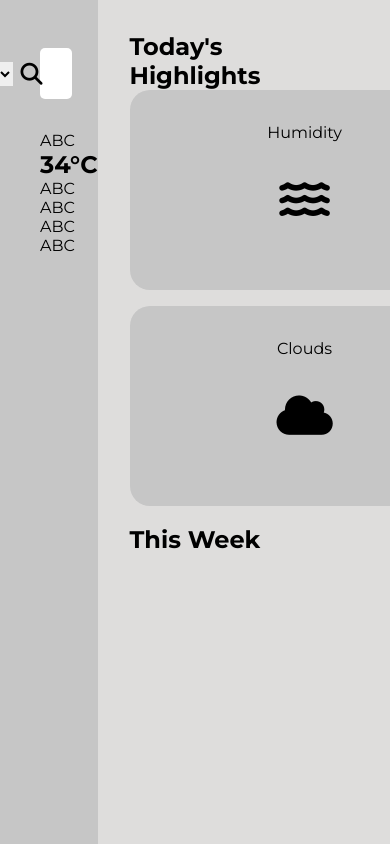
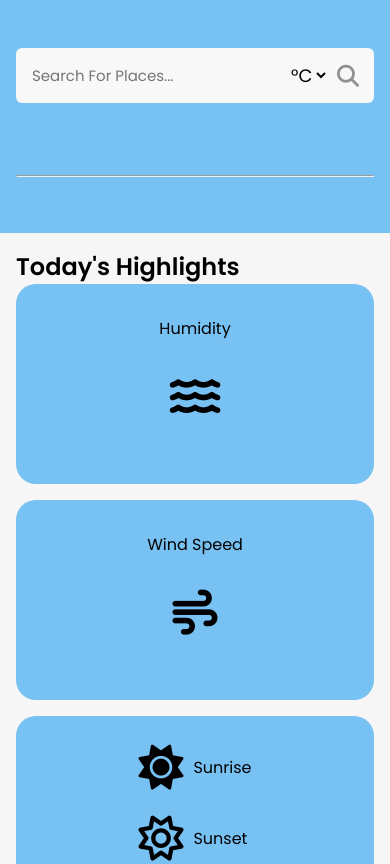
Before and after one commit to DaShrimp/FE-FinalProject-WeatherApp, a plain HTML site: page index.html in a window 390 px wide. Shown: the top 864 px of the page. Drawn offline with Linux system fonts and the light colour scheme.

Commit message:
Add files via upload
First commit

```diff
--- a/index.html
+++ b/index.html
@@ -1,105 +1,85 @@
 <!DOCTYPE html>
 <html lang="en">
-
 <head>
-    <meta charset="UTF-8">
-    <meta name="viewport" content="width=device-width, initial-scale=1.0">
-    <title>Wheather app</title>
-    <link rel="stylesheet" href="style.css" />
-    <link rel="stylesheet" href="https://cdnjs.cloudflare.com/ajax/libs/font-awesome/6.6.0/css/all.min.css"
-        integrity="sha512-Kc323vGBEqzTmouAECnVceyQqyqdsSiqLQISBL29aUW4U/M7pSPA/gEUZQqv1cwx4OnYxTxve5UMg5GT6L4JJg=="
-        crossorigin="anonymous" referrerpolicy="no-referrer" />
-    <script defer src="script.js"></script>
+    <meta charset="UTF-8"/>
+    <meta name="viewport" content="width=device-width, initial-scale=1.0"/>
+    <title>Weather App</title>
+    <link rel="icon" href="./asset/icon.png" type="image/png">
+    <link rel="stylesheet" href="./style.css">
+    <script defer src="./script.js"></script>
+    <link rel="stylesheet"
+    href="https://cdnjs.cloudflare.com/ajax/libs/font-awesome/6.6.0/css/all.min.css"
+    integrity="sha512-Kc323vGBEqzTmouAECnVceyQqyqdsSiqLQISBL29aUW4U/M7pSPA/gEUZQqv1cwx4OnYxTxve5UMg5GT6L4JJg=="
+    crossorigin="anonymous"
+    referrerpolicy="no-referrer" />
 </head>
-
 <body>
     <div class="container">
         <div class="weather-input">
             <div class="input-group">
-                <input
-                    type="text"
-                    name=""
-                    id="userLocation"
-                    placeholder="Search for places..."
-                />
+               <input type="text" id="userLocation" placeholder="Search for places...">
 
-                <select class="converter" id="converter">
-                    <option value="">°C</option>
-                    <option value="">°F</option>
-                </select>
+               <select id="converter" class="converter">
+                <option>°C</option>
+                <option>°F</option>
+               </select>
 
-                <i class="fa fa-search"></i>
+               <i class="fa fa-search" onclick="findUserLocation()"></i>
             </div>
 
-                <div class="weatherIcon">ABC</div>
-                <h2 class="temperature">34°C</h2>
-                <div class="feelslike">ABC</div>
-                <div class="description">ABC</div>
-                <div class="date">ABC</div>
-                <div class="city">ABC</div>
+            <div class="weatherIcon"></div>
+            <h2 class="temperature"></h2>
+            <div class="feelsLike"></div>
+            <div class="description"></div>
+            <hr>
+            <div class="date"></div>
+            <div class="city"></div>
         </div>
 
         <div class="weather-output">
-
             <h2 class="heading">Today's Highlights</h2>
-            <div class="Highlight">
-
-                <!-- HUMIDITY -->
+            <div class="Highlights">
                 <div class="humidity">
                     Humidity
                     <i class="fa-solid fa-water"></i>
                     <h1 id="HValue"></h1>
                 </div>
-
-                <!-- WIND SPEED -->
                 <div class="wind-speed">
                     Wind Speed
                     <i class="fa-solid fa-wind"></i>
                     <h1 id="WValue"></h1>
                 </div>
-
-                <!-- SUN -->
                 <div class="sun">
                     <span>
                         <i class="fa-solid fa-sun"></i>
-                        <p><span id="SRValue">Sunrise</span></p>
+                        <p><span id="SRValue"></span>Sunrise</p>
                     </span>
-
                     <span>
                         <i class="fa-regular fa-sun"></i>
-                        <p><span id="SSValue">Sunset</span></p>
+                        <p><span id="SSValue"></span>Sunset</p>
                     </span>
+                    <h1 id="HValue"></h1>
                 </div>
-
-                <!-- CLOUD -->
                 <div class="clouds">
                     Clouds
                     <i class="fa-solid fa-cloud"></i>
                     <h1 id="CValue"></h1>
                 </div>
-
-                <!-- UV INDEX -->
                 <div class="uv-index">
                     UV Index
                     <i class="fa-solid fa-bacon"></i>
                     <h1 id="UVValue"></h1>
                 </div>
-
-                <!-- PRESSURE -->
                 <div class="pressure">
                     Pressure
                     <i class="fa-solid fa-volcano"></i>
                     <h1 id="PValue"></h1>
                 </div>
             </div>
-
-            <!-- BREAK -->
             <br>
-
-
             <h2 class="heading">This Week</h2>
+            <div class="Forecast"></div>
         </div>
     </div>
 </body>
-
 </html>
--- a/style.css
+++ b/style.css
@@ -1,29 +1,48 @@
-@import url('https://fonts.googleapis.com/css2?family=Montserrat:ital,wght@0,100..900;1,100..900&display=swap');
-
-* {
+@import url("https://fonts.googleapis.com/css2?family=Poppins:wght@400;500;600&display=swap");
+*{
     margin: 0px;
     padding: 0px;
-    font-family: "Montserrat";
+    font-family: "Poppins";
     box-sizing: border-box;
 }
 
-body {
+::-webkit-scrollbar {
+    width: 5px;
+}
+
+::-webkit-scrollbar-thumb {
+    background: #838383;
+    border-radius: 10px;
+}
+
+body{
     height: 100vh;
 }
 
-.container {
+.container{
     display: flex;
     align-items: center;
 }
 
-.weather-input {
+
+.weather-input{
     width: 25%;
     position: fixed;
-    inset: 0;
-    background: rgb(198, 198, 198);
+    inset:0;
+    background: #78c1f3;
     padding: 1rem 2.5rem;
 }
-.input-group {
+
+.weatherIcon {
+    background-position: 50% inherit;
+    background-repeat: no-repeat !important;
+    background-size: contain;
+    display: block;
+    height: 25%;
+    margin: 2rem auto;
+}
+
+.input-group{
     position: relative;
     display: flex;
     align-items: center;
@@ -31,13 +50,14 @@ body {
 }
 
 .input-group input {
-    background: white;
+    background: #f8f8f8;
+    text-transform: capitalize;
     padding: 1rem;
-    font-size:  15px;
+    font-size: 15px;
+    border-radius: 6px;
     width: 100%;
     outline: none;
     border: none;
-    border-radius: 5px;
 }
 
 .input-group .converter {
@@ -47,49 +67,119 @@ body {
     outline: none;
     font-size: 18px;
     cursor: pointer;
+    background: none;
 }
 
 .input-group .fa-search {
     position: absolute;
     right: 15px;
-    color: black;
+    color: #909090;
     cursor: pointer;
     font-size: 22px;
 }
 
-.weather-output {
-    width: 100wh;
+.weather-output{
+    width: 75%;
     position: fixed;
     inset: 0;
     margin-left: 25%;
     padding: 2rem;
-    background: rgb(222, 221, 220);
-    overflow: auto;
+    background: #f6f6f6;
+    overflow:auto;
 }
-.Highlight {
+
+.weather-input .feelsLike, .weather-input .description, .weather-input .date, .weather-input .city{
+    padding: 10px;
+}
+
+.temperature{
+    display: flex;
+    font-size: 5rem;
+    font-weight: 300;
+    text-align: center;
+}
+
+.temperature span{
+    font-size: 2rem;
+    margin-top: 20px;
+}
+
+.Highlights{
     display: grid;
     grid-template-columns: repeat(3, 350px);
     grid-auto-flow: row;
     row-gap: 1rem;
     column-gap: 10px;
 }
-.Highlight div{
+
+.Forecast{
+    display: grid;
+    grid-template-columns: repeat(4, 260px);
+    grid-auto-flow: row;
+    row-gap: 1rem;
+    column-gap: 10px;
+}
+
+.Highlights div, .Forecast div{
     height: 200px;
     display: grid;
     align-items: center;
     justify-content: center;
     text-align: center;
-    background-color: rgb(198, 198, 198);
+    background-color: #78c1f3;
     border-radius: 20px;
     padding: 1rem;
 }
 
-.Highlight i{
+.Highlights i {
     font-size: 45px;
 }
 
 .sun span {
+    align-items: center;
     display: flex;
-    align-items: center;
     gap: 10px;
 }
+
+.forecast-desc {
+    color:#7f7f7f;
+    font-size: 0.8rem;
+    text-align: center;
+    padding-bottom: 5px;
+    font-style: italic;
+}
+
+@media (max-width: 500px) {
+    .container {
+        flex-direction: column;
+    }
+
+    .weather-input {
+        width: 100%;
+        position: relative;
+        padding: 1rem;
+    }
+
+    .weather-output {
+        width: 100%;
+        position: relative;
+        margin-left: 0;
+        padding: 1rem;
+    }
+
+    .Highlights, .Forecast {
+        grid-template-columns: 1fr;
+    }
+
+    .Highlights div, .Forecast div {
+        width: 100%;
+    }
+
+    .temperature {
+        font-size: 3rem;
+    }
+
+    .temperature span {
+        font-size: 1.5rem;
+    }
+}
```
